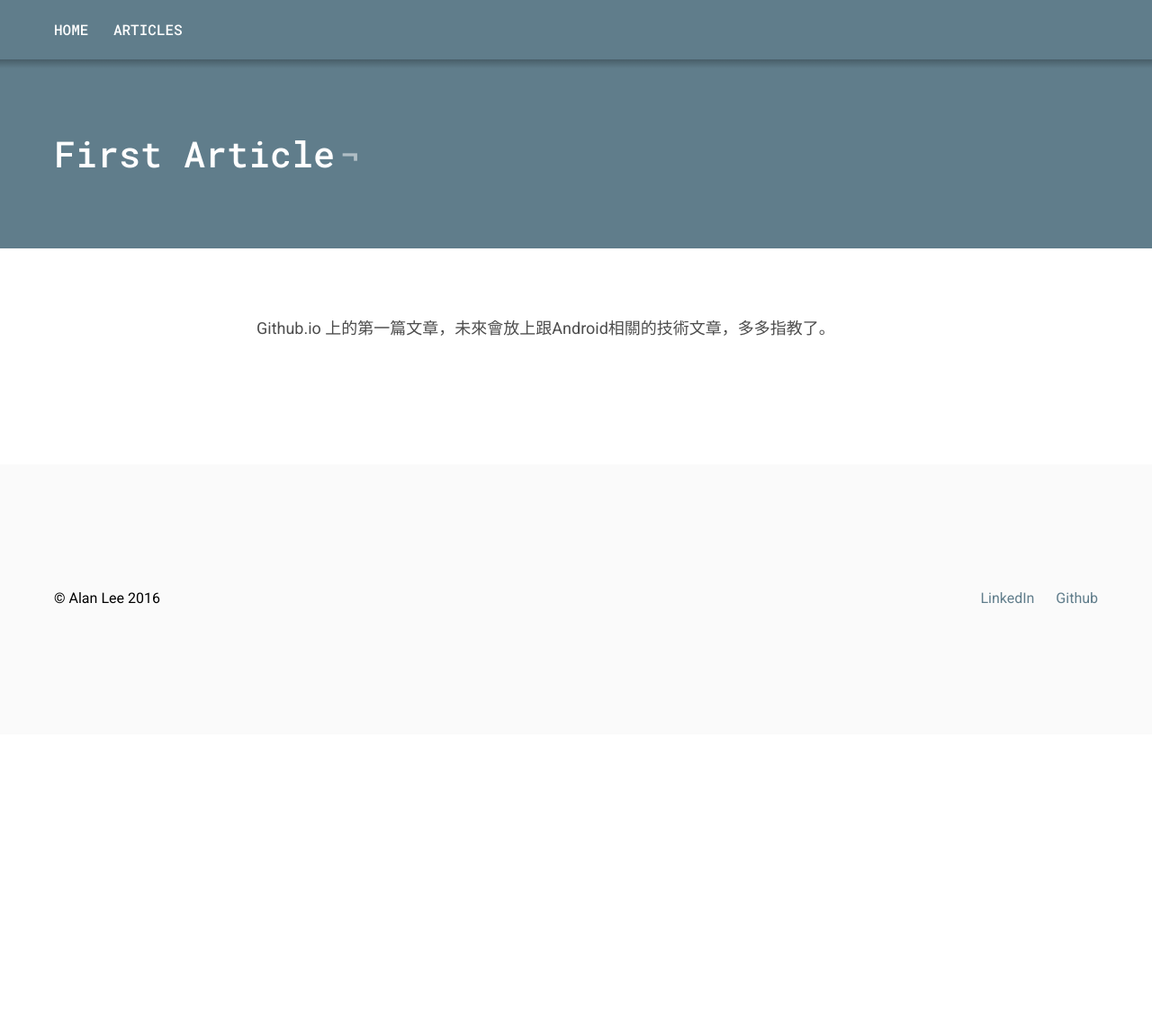
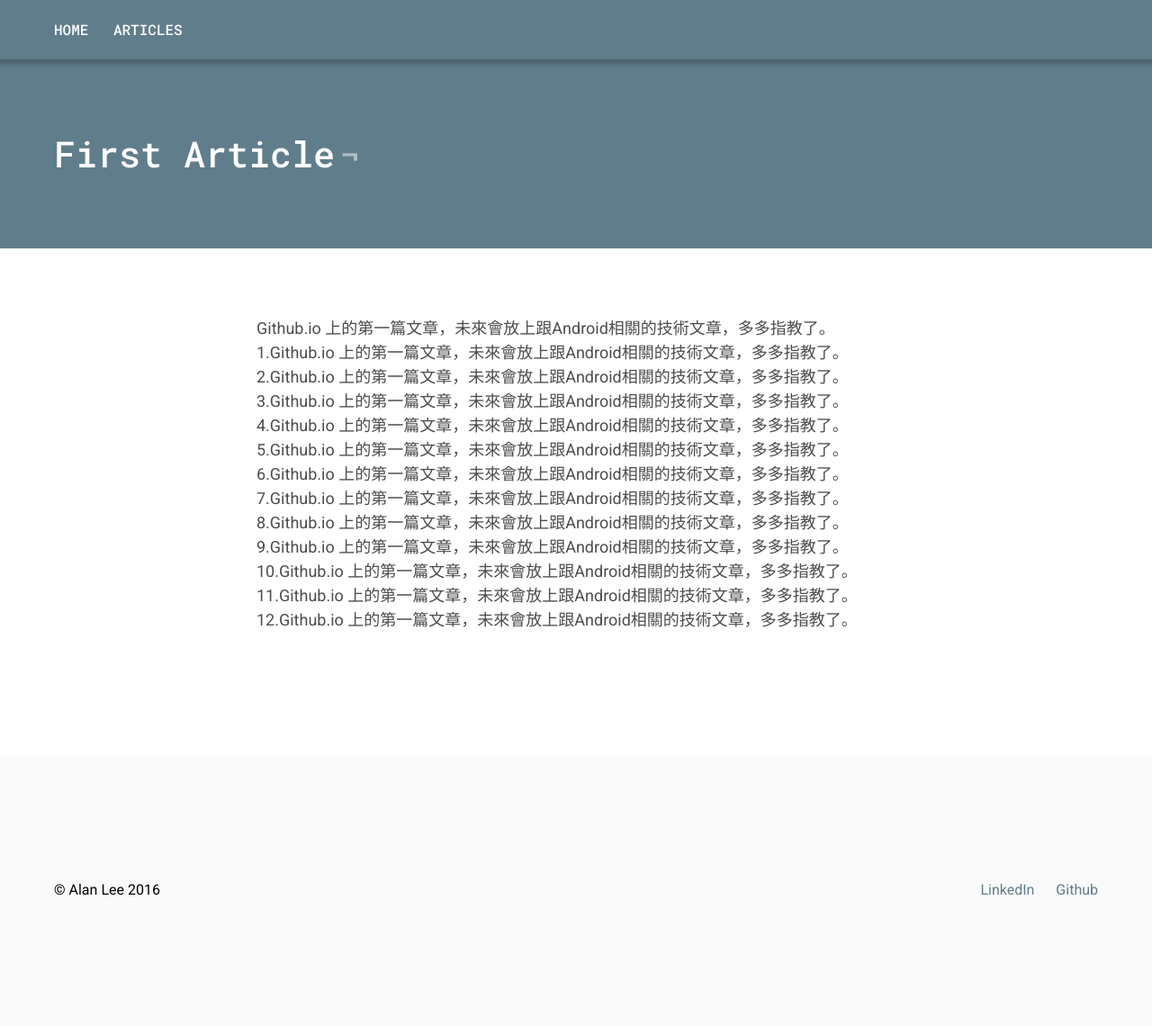
Before and after one commit to Alandrea1209/Alandrea1209.github.io, a Jekyll site: the page built from _posts/2016-08-29-First-Article.markdown, in a window 1280 px wide. Shown: the whole page at 90% size. Built offline with Jekyll 4.4.1, drawn with Linux system fonts in a browser that asks for light colours; comment, search, counter and statistics services are not loaded; before the commit the page ends 900 px from its top, so only the background shows below that.

Commit message:
test Truncation
test Truncation

```diff
--- a/_posts/2016-08-29-First-Article.markdown
+++ b/_posts/2016-08-29-First-Article.markdown
@@ -6,3 +6,16 @@ categories: perosnal
 ---
 
 Github.io 上的第一篇文章，未來會放上跟Android相關的技術文章，多多指教了。
+1.Github.io 上的第一篇文章，未來會放上跟Android相關的技術文章，多多指教了。
+2.Github.io 上的第一篇文章，未來會放上跟Android相關的技術文章，多多指教了。
+3.Github.io 上的第一篇文章，未來會放上跟Android相關的技術文章，多多指教了。
+4.Github.io 上的第一篇文章，未來會放上跟Android相關的技術文章，多多指教了。
+5.Github.io 上的第一篇文章，未來會放上跟Android相關的技術文章，多多指教了。
+6.Github.io 上的第一篇文章，未來會放上跟Android相關的技術文章，多多指教了。
+7.Github.io 上的第一篇文章，未來會放上跟Android相關的技術文章，多多指教了。
+8.Github.io 上的第一篇文章，未來會放上跟Android相關的技術文章，多多指教了。
+<!--break-->
+9.Github.io 上的第一篇文章，未來會放上跟Android相關的技術文章，多多指教了。
+10.Github.io 上的第一篇文章，未來會放上跟Android相關的技術文章，多多指教了。
+11.Github.io 上的第一篇文章，未來會放上跟Android相關的技術文章，多多指教了。
+12.Github.io 上的第一篇文章，未來會放上跟Android相關的技術文章，多多指教了。
```
